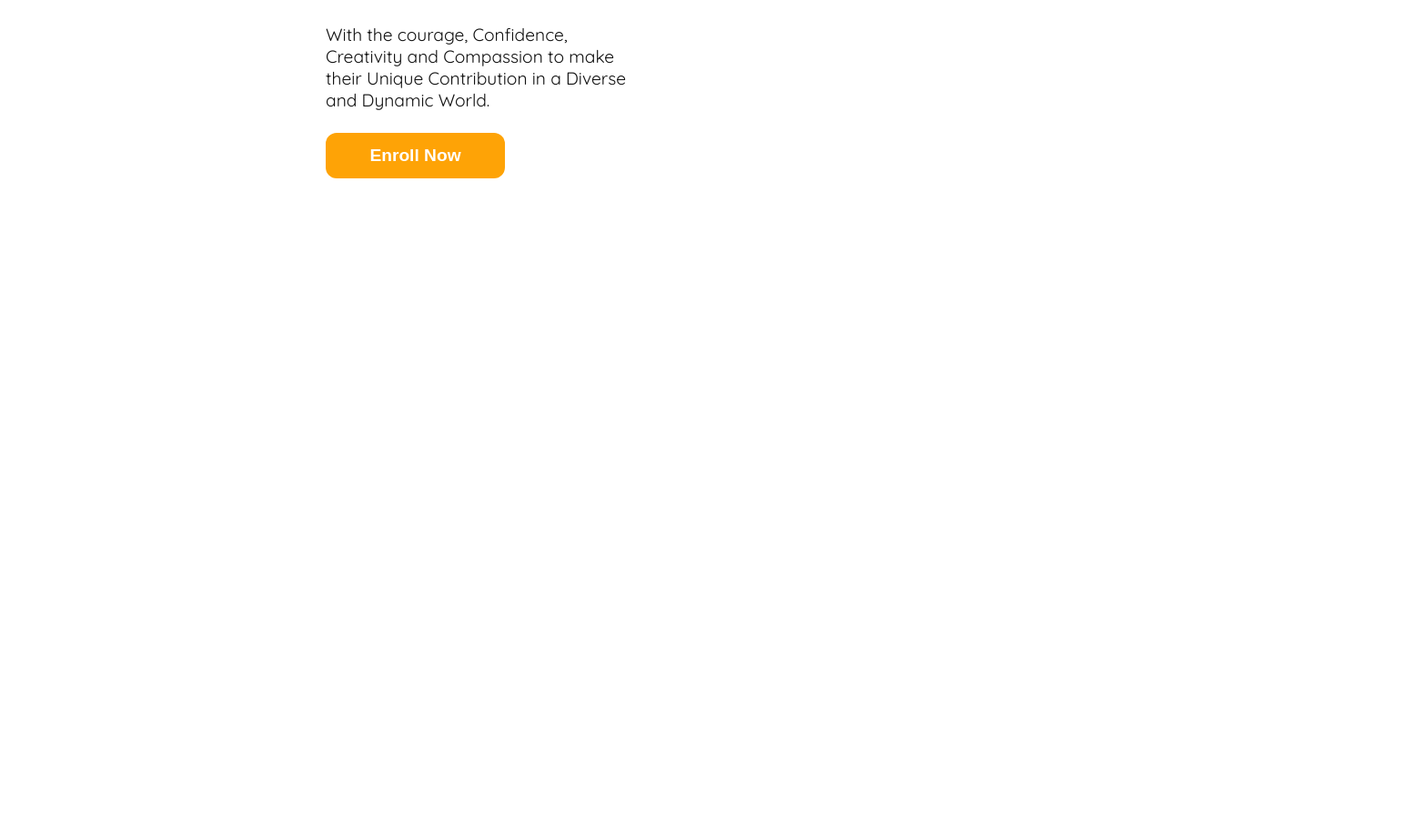
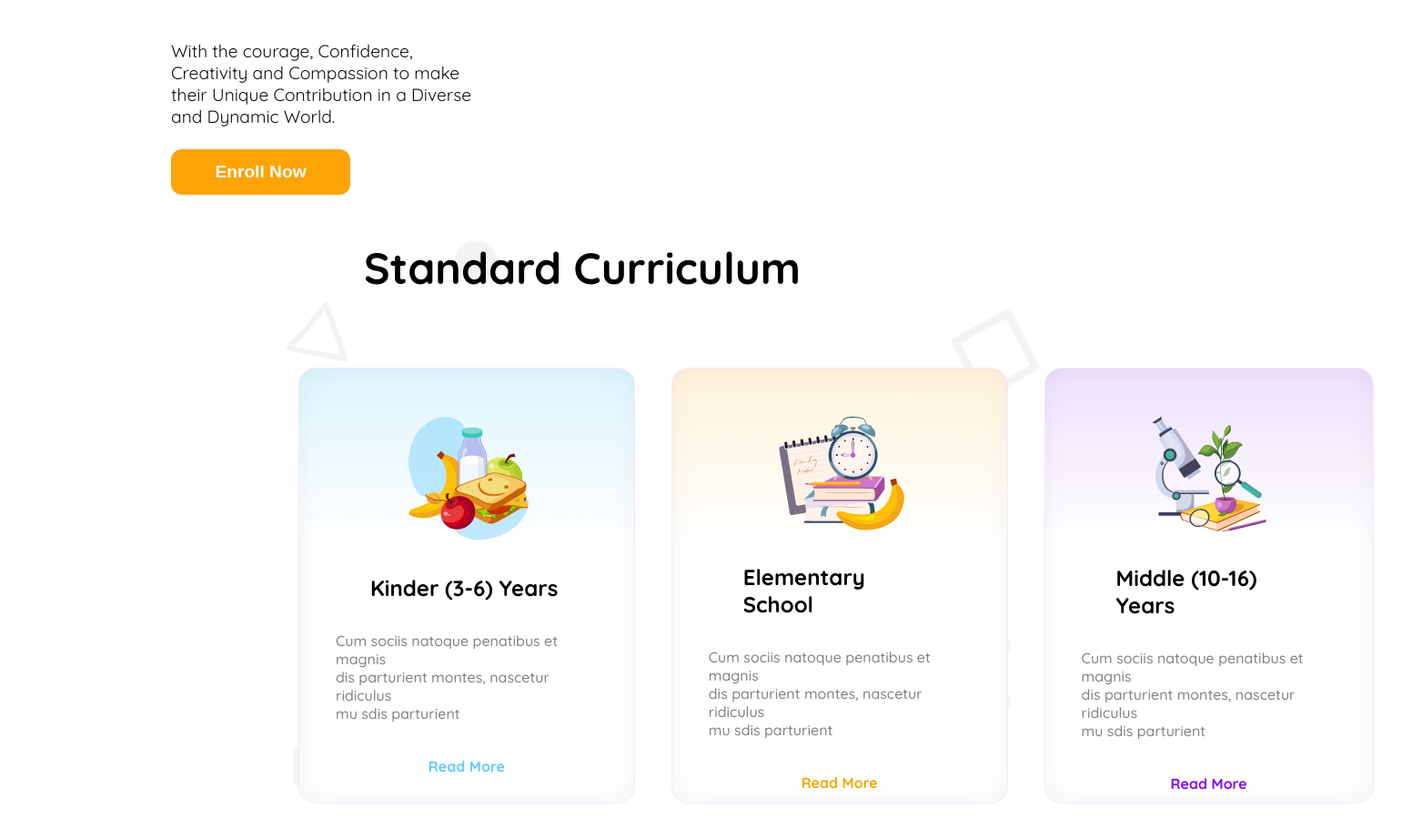
Before and after one commit to shawonkhan1/Assiment-2, a plain HTML site: page index.html in a window 1280 px wide. Shown: the part 718-1640 px from the top of the page at 91% size, 1563 px wide, since content can reach past the window. Before the commit the page ends 964 px from the top, so only its background shows below. Drawn offline with Linux system fonts and the light colour scheme.

Commit message:
curriculam added

```diff
--- a/index.html
+++ b/index.html
@@ -38,7 +38,9 @@
         <!-- navbar end -->
     </header>
     <main>
-        <!-- start banner -->
+       <section>
+
+         <!-- start banner -->
          <div class="banner-container">
 
             <div class="title-banner">
@@ -52,8 +54,49 @@
             <div class="banner-img">
                 <img src="./assets/hero-kids.png" alt="">
             </div>
+         </div>
 
-         </div>
+       </section>
+
+         <!-- end banner -->
+
+
+       <section class="Curriculum-bg">
+        <!-- Start Standard Curriculum -->
+         <h1 class="Curriculum-title">Standard Curriculum</h1>
+
+        <div class="card-container">
+
+            <div class="row row1">
+                <img src="./assets/kinder.png" alt="">
+                <h1 class="titles">Kinder (3-6) Years</h1>
+                <p class="titles-p">Cum sociis natoque penatibus et magnis <br>
+                    dis parturient montes, nascetur ridiculus <br>
+                    mu sdis parturient</p>
+                <p class="titles-pp">Read More</p>
+            </div>
+
+            <div class="row row2">
+                <img src="./assets/elementary.png" alt="">
+                <h1 class="titles">Elementary School</h1>
+                <p class="titles-p">Cum sociis natoque penatibus et magnis <br>
+                    dis parturient montes, nascetur ridiculus <br>
+                    mu sdis parturient</p>
+                <p class="titles-pp p2">Read More</p>
+            </div>
+
+            <div class="row">
+                <img src="./assets/middle.png" alt="">
+                <h1 class="titles">Middle (10-16) Years</h1>
+                <p class="titles-p">Cum sociis natoque penatibus et magnis <br>
+                    dis parturient montes, nascetur ridiculus <br>
+                    mu sdis parturient</p>
+                <p class="titles-pp p3">Read More</p>
+            </div>
+
+        </div>
+
+       </section>
     </main>
 </body>
 </html>
--- a/style.css
+++ b/style.css
@@ -28,6 +28,25 @@
 .d{
     color: brown;
 }
+.titles-p{
+    font-weight: 500;
+    font-size: 1rem;
+    color: hsla(0,0%,51%,1);
+    margin: 0px 40px 38px 40px;
+}
+.titles-pp{
+    font-size: 1rem;
+    font-weight: 700;
+    color: hsla(201,100%,69%,1);
+    text-align: center;
+    margin-bottom: 80px;
+}
+.p2{
+    color: hsla(42,100%,47%,1);
+}
+.p3{
+    color: hsla(271,100%,51%,1);
+}
 /* end share style */
 
 
@@ -48,8 +67,8 @@ ul{
     justify-content: space-around;
 
     margin-top: 20px;
-    margin-left: 200px;
-    margin-right: 200px;
+    /* margin-left: 200px;
+    margin-right: 200px; */
 }
 .school{
     font-weight: 700;
@@ -79,8 +98,9 @@ ul{
 /* start banner */
 .banner-container{
     display: flex;
-    gap: 400px;
-    margin: 24px 350px 50px 350px;
+    gap: 500px;
+    margin: 24px 180px 50px 180px;
+
 }
 .title-banner{
     margin-top: 125px;
@@ -102,11 +122,64 @@ ul{
 .banner-title-color2{
     color: hsla(199,99%,49%,1);
 }
+/* banner end */
 
+/* Start Standard Curriculum */
+
+.Curriculum-bg{
+   background-image: url("./assets/bg.png");
+}
+.Curriculum-title{
+    font-size: 3rem;
+    font-weight: 700;
+    text-align: center;
+    margin-bottom: 80px;
+}
+
+.card-container{
+    display: flex;
+    gap: 40px;
+    margin-left: 320px;
+    margin-right: 220px;
+    margin-bottom: 50px;
+}
+.row{
+    width: 367.8px;
+    height: 476.78px;
+    border: 1px solid rgb(242, 232, 255);
+    border-radius: 18.86px;
+    box-shadow: inset 0px 0px 28.3px 0.94px rgba(0, 0, 0, 0.05);
+    background: linear-gradient(180.00deg, rgb(238, 225, 255),rgba(255, 255, 255, 0) 40%),rgb(255, 255, 255);
+}
+.row1{
+    box-shadow: inset 0px 0px 28.3px 0.94px rgba(0, 0, 0, 0.05);
+    background: linear-gradient(180.00deg, rgb(222, 245, 255),rgba(255, 255, 255, 0) 40%),rgb(255, 255, 255);
+}
+.row2{
+    box-shadow: inset 0px 0px 28.3px 0.94px rgba(0, 0, 0, 0.05);
+background: linear-gradient(180.00deg, rgb(255, 244, 220),rgba(255, 255, 255, 0) 40%),rgb(255, 255, 255);
+}
+.row img{
+    margin: 52px 117px 32px 117px;
+}
+.titles{
+    font-size: 1.5rem;
+    font-weight: 700;
+    margin-bottom: 33px;
+    margin: 0px 78px 33px 78px;
+}
 
 
 /* strt 576px size */
 @media screen and (max-width:576px) {
+
+    /* Start Standard Curriculum */
+    .card-container{
+        flex-direction: column;
+        margin-right: 0px;
+        margin-left: 0px;
+        align-items: center;
+    }
 
      .nav-container{
         display: none;
@@ -123,7 +196,7 @@ ul{
         margin-bottom: 12px;
      }
      .menu{
-        /* height: 100px; */
+
         width: 50px;
      }
      .menu img{
```
